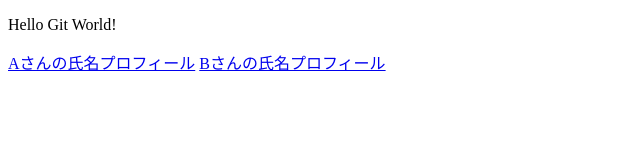
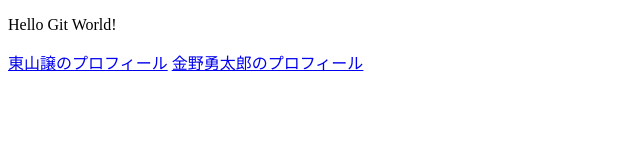
Before and after one commit to JoHigashiyama/git_parework, a plain HTML site: page index.html in a window 1280 px wide. Shown: the whole page, without its empty margins (0-640 px from the left). Drawn offline with Linux system fonts and the light colour scheme.

Commit message:
index.htmlの内容の一部修正

```diff
--- a/index.html
+++ b/index.html
@@ -8,7 +8,7 @@
 </head>
 <body>
     <p>Hello Git World!</p>
-    <a href="profile_A.html">Aさんの氏名プロフィール</a>
-    <a href="profile_B.html">Bさんの氏名プロフィール</a>
+    <a href="profile_A.html">東山譲のプロフィール</a>
+    <a href="profile_B.html">金野勇太郎のプロフィール</a>
 </body>
 </html>
```
